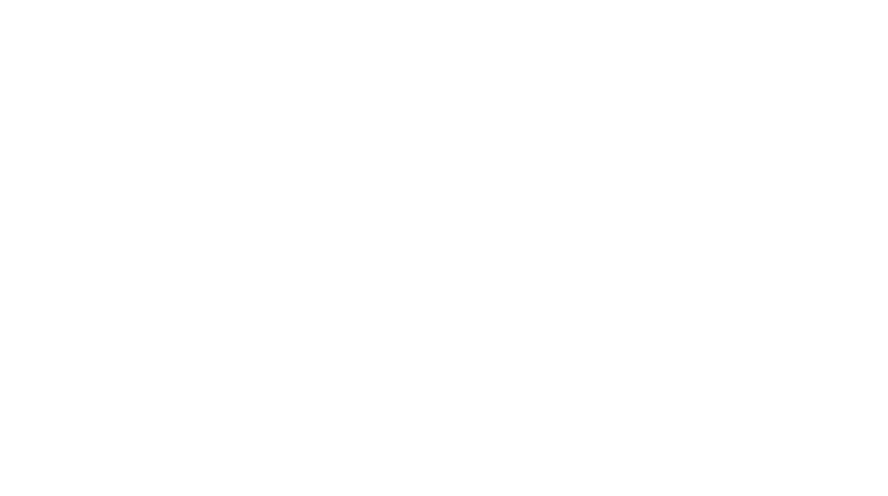
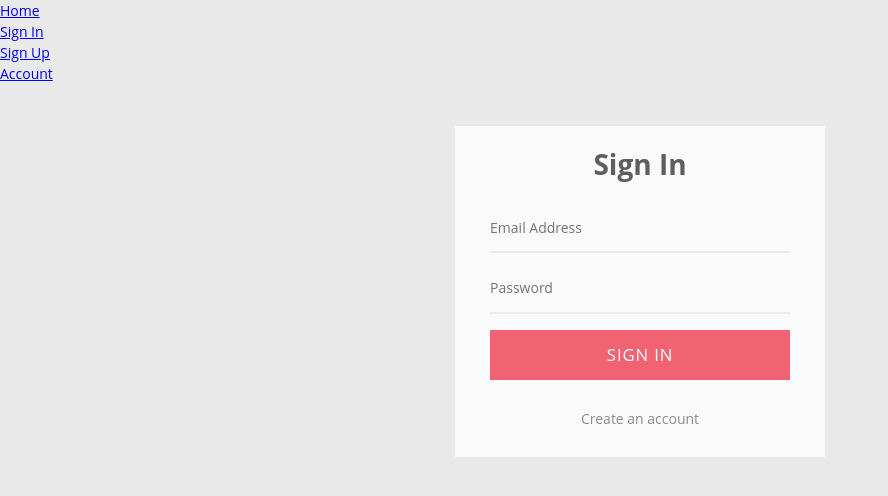
Before and after one commit to SSheda/front-end-nc-news, a React (Vite) app: page /signin in a window 1280 px wide. Before the commit this address had no page. Shown: the top 496 px of the page, without its empty margins (0-888 px from the left). Built offline with nearby package versions, Linux system fonts and the light colour scheme.

Commit message:
setting up sign in page

```diff
--- a/package.json
+++ b/package.json
@@ -10,6 +10,7 @@
     "preview": "vite preview"
   },
   "dependencies": {
+    "axios": "^1.6.5",
     "react": "^18.2.0",
     "react-dom": "^18.2.0",
     "react-router-dom": "^6.21.3"
--- a/src/App.css
+++ b/src/App.css
@@ -0,0 +1,97 @@
+
+/* Simple Reset */
+* { margin: 0; padding: 0; box-sizing: border-box; }
+
+/* body */
+body {
+  background: #e9e9e9;
+  color: #5e5e5e;
+  font: 400 87.5%/1.5em 'Open Sans', sans-serif;
+}
+/*----------------LOG IN FORM---------------------------------------------*/
+/* Form Layout */
+.form-wrapper {
+  background: #fafafa;
+  margin: 3em auto;
+  padding: 0 1em;
+  max-width: 370px;
+}
+
+h1 {
+  text-align: center;
+  padding: 1em 0;
+}
+
+form {
+  padding: 0 1.5em;
+}
+
+.form-item {
+  margin-bottom: 0.75em;
+  width: 100%;
+}
+
+.form-item input {
+  background: #fafafa;
+  border: none;
+  border-bottom: 2px solid #e9e9e9;
+  color: #666;
+  font-family: 'Open Sans', sans-serif;
+  font-size: 1em;
+  height: 50px;
+  transition: border-color 0.3s;
+  width: 100%;
+}
+
+.form-item input:focus {
+  border-bottom: 2px solid #c0c0c0;
+  outline: none;
+}
+
+.button-panel {
+  margin: 2em 0 0;
+  width: 100%;
+}
+
+.button-panel .button {
+  background: #f16272;
+  border: none;
+  color: #fff;
+  cursor: pointer;
+  height: 50px;
+  font-family: 'Open Sans', sans-serif;
+  font-size: 1.2em;
+  letter-spacing: 0.05em;
+  text-align: center;
+  text-transform: uppercase;
+  transition: background 0.3s ease-in-out;
+  width: 100%;
+}
+
+.button:hover {
+  background: #ee3e52;
+}
+
+.form-footer {
+  font-size: 1em;
+  padding: 2em 0;
+  text-align: center;
+}
+
+.form-footer a {
+  color: #8c8c8c;
+  text-decoration: none;
+  transition: border-color 0.3s;
+}
+
+.form-footer a:hover {
+  border-bottom: 1px dotted #8c8c8c;
+}
+
+.passwordMessage{
+  color:#ee3e52;
+  font-size: 13px;
+  padding-top: 0;
+  margin-top: -12px;
+}
+/*------------------------------------------------------------------------*/
--- a/src/App.jsx
+++ b/src/App.jsx
@@ -2,20 +2,22 @@
 import { Routes, Route } from 'react-router-dom';
 import Home from './pages/Home';
 import Account from './pages/Account';
-import LogIn from './pages/LogIn';
 import NotFound from './pages/NotFound';
 import SignUp from './pages/SignUp';
 import Article from './pages/Article';
+import NavBar from './componnents/NavBar';
+import SignIn from './pages/Signin';
 
 function App() {
 
   return (
     <div>
+      <NavBar/>
       <Routes>
-        <Route path="/home" element={<Home/>}/>
+        <Route path="/" element={<Home/>}/>
         <Route path="/account" element={<Account/>}/>
         <Route path="/signup" element={<SignUp/>}/>
-        <Route path="/login" element={<LogIn/>}/>
+        <Route path="/signin" element={<SignIn/>}/>
         <Route path="/article" element={<Article/>}/>
         <Route path="/notfound" element={<NotFound/>}/>
       </Routes>
--- /dev/null
+++ b/src/componnents/NavBar.jsx
@@ -0,0 +1,13 @@
+function NavBar () {
+    return (
+            <nav>
+              <ul>
+                <li><a href="/">Home</a></li>
+                <li><a href="/signin">Sign In</a></li>
+                <li><a href="/signup">Sign Up</a></li>
+                <li><a href="/account">Account</a></li>
+              </ul>
+            </nav>
+          );
+}
+export default NavBar
--- a/src/pages/LogIn.jsx
+++ /dev/null
@@ -1,10 +0,0 @@
-function LogIn() {
-
-    return (
-        <div>
-            <h1>LogIn Page</h1>
-        </div>
-    )
-}
-
-export default LogIn
--- /dev/null
+++ b/src/pages/SignIn.jsx
@@ -0,0 +1,85 @@
+import axios from 'axios';
+import React, { useState } from 'react';
+
+
+function SignIn() {
+    const [user, setUser] = useState("")
+    const [userEmail, setUserEmail] = useState('');
+    const [userPassword, setUserPassword] = useState('');
+    const [message, setMessage] = useState('');
+    const [isValid, setIsValid] = useState(false);
+
+    const handleEmailChange = (event) => {
+        setUserEmail(event.target.value);
+    };
+
+    const handlePasswordChange = (event) => {
+        setUserPassword(event.target.value);
+        setIsValid(true); // Reset validation status.
+        if (userPassword.length < 8) {
+            setIsValid(false);
+            setMessage("min of 8 characters");
+        } else if (!/[A-Z]/.test(userPassword)) {
+            setIsValid(false);
+            setMessage(" min of 1 upper case");
+        } else if (!/[a-z]/.test(userPassword)) {
+            setIsValid(false);
+            setMessage("min of 1 lower case");
+        } else if (!/\d/.test(userPassword)) {
+            setIsValid(false);
+            setMessage("min of 1 number");
+        } else if (!/[!@#$%^&*()_+{}\[\]:;<>,.?~\\-]/.test(userPassword)) {
+            setIsValid(false);
+            setMessage("min of 1 special character");
+        } else if (/^\s|\s$/.test(userPassword)) {
+            setIsValid(false);
+            setMessage("no spaces at start & end");
+        } else {
+            setMessage(""); // Reset the message if the password meets the criteria.
+        }
+    };
+
+    const handleSubmit = (event) => {
+        event.preventDefault();
+        const urlArticles = `https://back-end-nc-news.onrender.com/api`
+        axios.post(`${urlArticles}/login`, { email: `${userEmail}`, password: `${userPassword}` })
+            .then(function (response) {
+                // handle success
+                if (response.data.user) {
+                    setUser(response.data.user)
+                    //window.location.href = '/'
+                }
+            })
+            .catch(function (error) {
+                alert("Invalid Email/Password")
+            })
+    }
+
+    return (
+        <div className="form-wrapper">
+            <h1>Sign In</h1>
+            <form onSubmit={handleSubmit}>
+                <div className="form-item">
+                    <label htmlFor="email"></label>
+                    <input type="email" value={userEmail} onChange={handleEmailChange} autoComplete="on" id="email" name="email" required="required" placeholder="Email Address"></input>
+                </div>
+                <div className="form-item">
+                    <label htmlFor="password"></label>
+                    <input type="password" value={userPassword} onChange={handlePasswordChange} autoComplete="on" id="password" name="password" required="required" placeholder="Password"></input>
+                </div>
+                {isValid === false && (
+                    <p className="passwordMessage">{message}</p>
+                )}
+
+                <div className="button-panel">
+                    <input disabled={!isValid} type="submit" className="button" title="Sign In" value="Sign In"></input>
+                </div>
+            </form>
+            <div className="form-footer">
+                <p><a href="\signup">Create an account</a></p>
+            </div>
+        </div>
+    )
+}
+
+export default SignIn
--- a/src/pages/SignUp.jsx
+++ b/src/pages/SignUp.jsx
@@ -1,8 +1,36 @@
 function SignUp() {
 
     return (
-        <div>
-            <h1>SignUp Page</h1>
+        <div className="form-wrapper">
+            <h1>Register</h1>
+            {/*<form>
+            <div className="form-item">
+                    <label htmlFor="username"></label>
+                    <input type="email" name="email" required="required" placeholder="Email Address"></input>
+                </div>
+                <div className="form-item">
+                    <label htmlFor="email"></label>
+                    <input type="email" name="email" required="required" placeholder="Email Address"></input>
+                </div>
+                <div className="form-item">
+                    <label htmlFor="password"></label>
+                    <input type="password" name="password" required="required" placeholder="Password"></input>
+                </div>
+                <div className="form-item">
+                    <label htmlFor="password"></label>
+                    <input type="password" name="password" required="required" placeholder="Password"></input>
+                </div>
+                <div className="form-item">
+                    <label htmlFor="password"></label>
+                    <input type="password" name="password" required="required" placeholder="Password"></input>
+                </div>
+                <div className="button-panel">
+                    <input type="submit" className="button" title="Sign Up" value="Sign Up"></input>
+                </div>
+            </form>*/}
+            <div className="form-footer">
+                <p><a href="#">Log in</a></p>
+            </div>
         </div>
     )
 }
```
Also changed, not shown: 1 other file (tests, documents, lock files or other folders).
